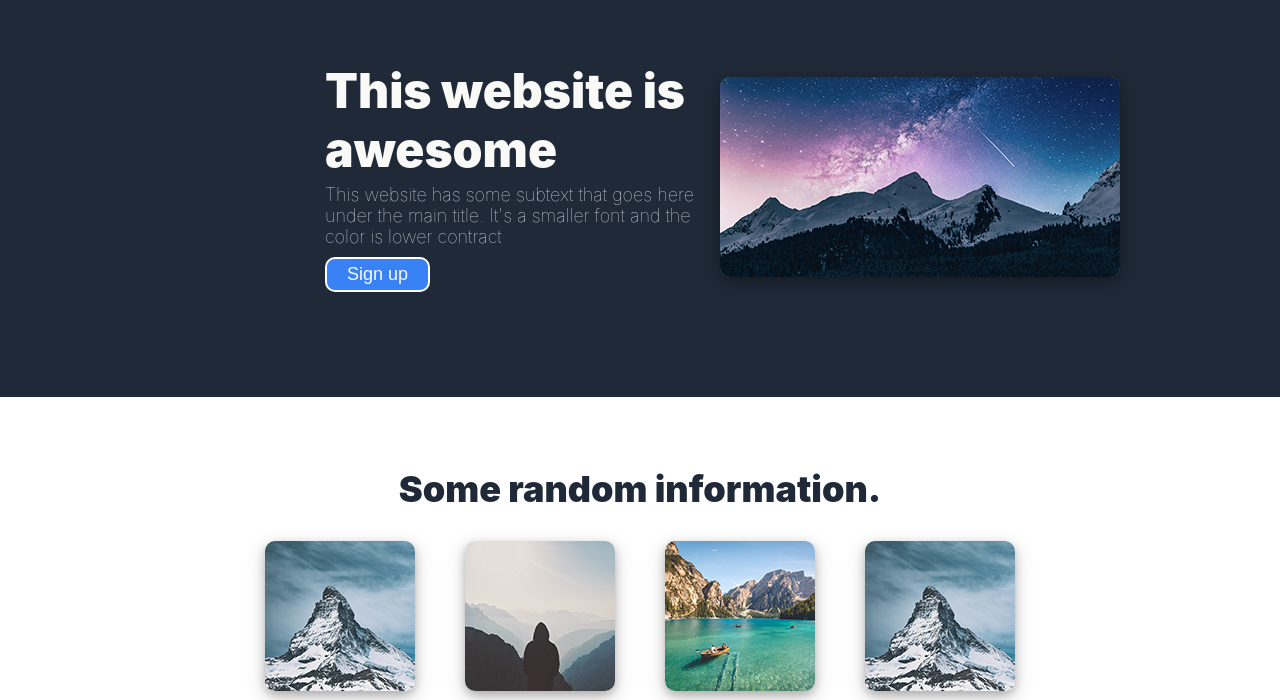
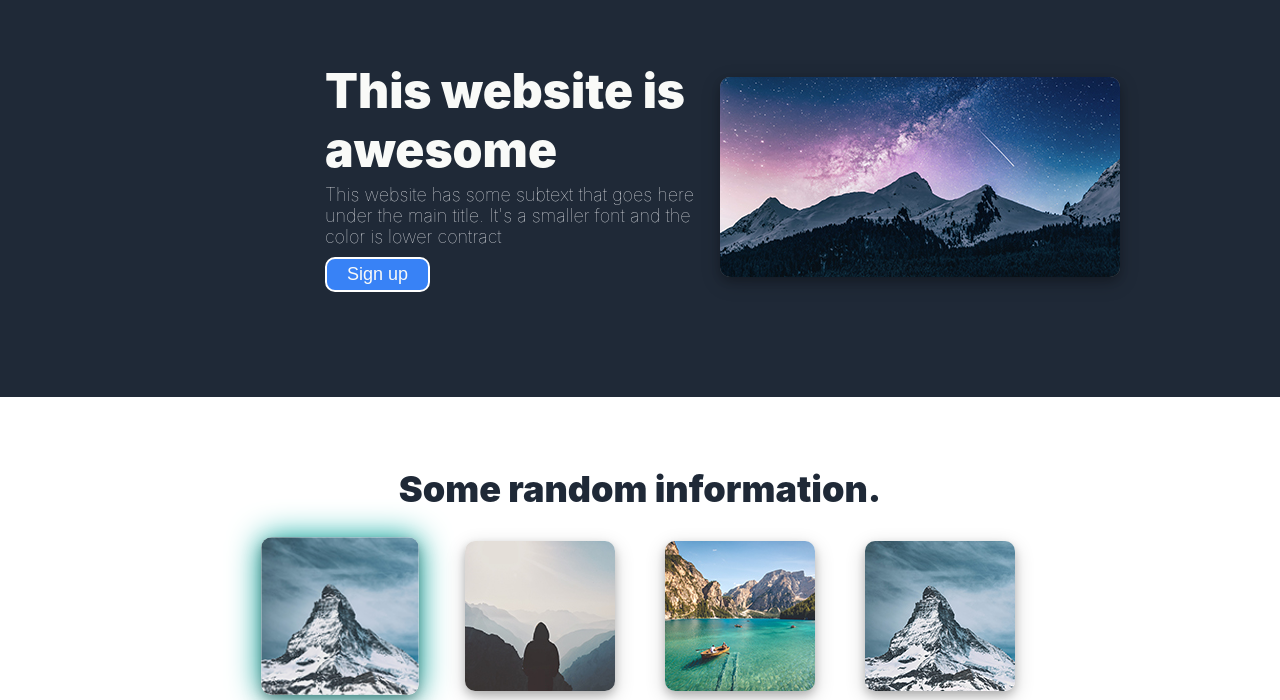
Before and after one commit to ancnnr/landing-page, a plain HTML site: page index.html in a window 1280 px wide. In both pictures the pointer is over the element 340 px from the left and 715 px from the top of the page. Shown: the part 100-800 px from the top of the page. Drawn offline with Linux system fonts and the light colour scheme.

Commit message:
added hover on placeholder

```diff
--- a/styles/styles.css
+++ b/styles/styles.css
@@ -74,6 +74,12 @@ body {
     width: 150px;
     height: 150px;
     border-radius: 10px;
+
+}
+
+.placeholder:hover {
+    transform: scale(1.05);
+    box-shadow: 0 0 30px rgb(2 173 164);
 }
 
 .logo {
```
